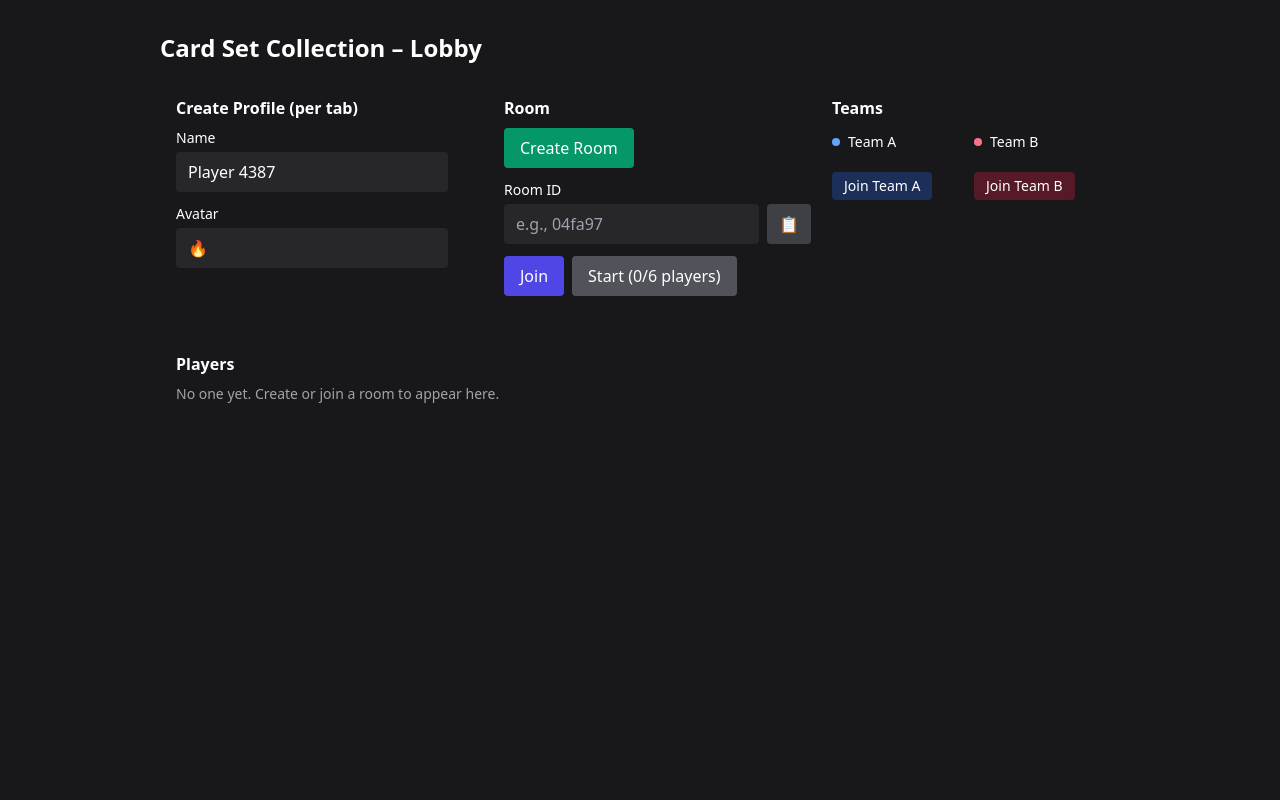
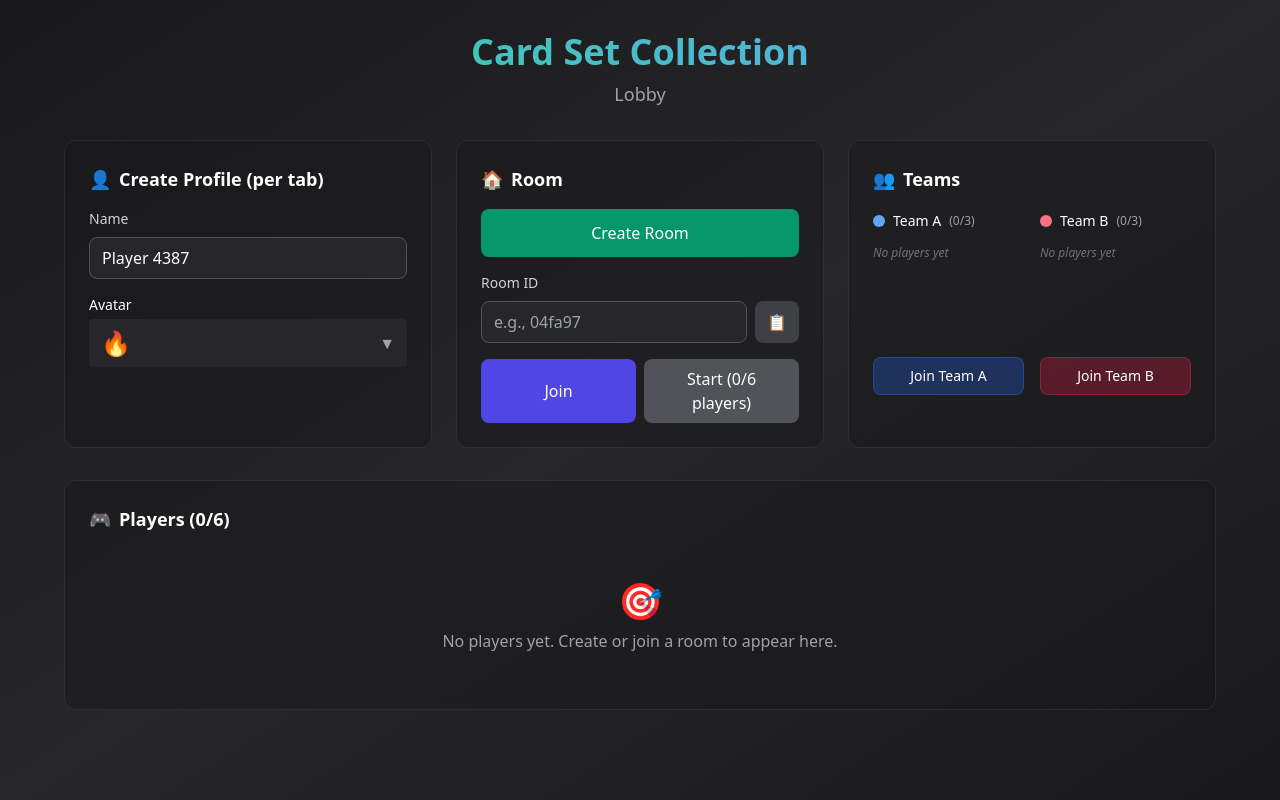
Before and after one commit to ashankaushanka96/set-game-discord, a React (Vite) app in the folder frontend/: page / in a window 1280 px wide. Built offline with nearby package versions, Linux system fonts and the light colour scheme.

Commit message:
working 28

```diff
--- a/frontend/src/components/AvatarPicker.jsx
+++ b/frontend/src/components/AvatarPicker.jsx
@@ -2,7 +2,11 @@ import { useState } from 'react';
 import { useStore } from '../store';
 import { generateUUID } from '../utils/uuid.js';
 
-const AVATARS = ['🦊','🐼','🐸','🐯','🐵','🐱','🐶','🦁','🐨','🐷'];
+const AVATARS = [
+  '🦊','🐼','🐸','🐯','🐵','🐱','🐶','🦁','🐨','🐷',
+  '🔥','⚡','🌟','💎','🎯','🎮','🏆','🎨','🎭','🎪',
+  '🚀','⚽','🏀','🎲','🎯','🎪','🎨','🎭','🎪','🎮'
+];
 
 export default function AvatarPicker(){
   const { setMe } = useStore();
--- /dev/null
+++ b/frontend/src/components/AvatarSelector.jsx
@@ -0,0 +1,83 @@
+import { useState, useEffect, useRef } from 'react';
+
+const AVATARS = [
+  '🦊','🐼','🐸','🐯','🐵','🐱','🐶','🦁','🐨','🐷',
+  '🔥','⚡','🌟','💎','🎯','🎮','🏆','🎨','🎭','🎪',
+  '🚀','⚽','🏀','🎲','🎯','🎪','🎨','🎭','🎪','🎮'
+];
+
+export default function AvatarSelector({ selectedAvatar, onAvatarSelect, className = "" }) {
+  const [isOpen, setIsOpen] = useState(false);
+  const dropdownRef = useRef(null);
+
+  // Close dropdown when clicking outside
+  useEffect(() => {
+    function handleClickOutside(event) {
+      if (dropdownRef.current && !dropdownRef.current.contains(event.target)) {
+        setIsOpen(false);
+      }
+    }
+
+    if (isOpen) {
+      document.addEventListener('mousedown', handleClickOutside);
+      return () => document.removeEventListener('mousedown', handleClickOutside);
+    }
+  }, [isOpen]);
+
+  return (
+    <div className={`relative ${className}`} ref={dropdownRef}>
+      <label className="block text-sm mb-1">Avatar</label>
+
+      {/* Selected Avatar Display */}
+      <button
+        onClick={() => setIsOpen(!isOpen)}
+        className="w-full bg-zinc-800 rounded px-3 py-2 flex items-center justify-between hover:bg-zinc-700 transition-colors"
+      >
+        <span className="text-2xl">{selectedAvatar}</span>
+        <span className="text-zinc-400">{isOpen ? '▲' : '▼'}</span>
+      </button>
+
+      {/* Avatar Grid */}
+      {isOpen && (
+        <div className="absolute bottom-full left-0 right-0 mb-1 bg-zinc-800 rounded-lg p-2 shadow-xl border border-zinc-700 z-[9999]">
+          <div className="grid grid-cols-6 gap-1 max-h-24 overflow-y-auto">
+            {AVATARS.map((avatar) => (
+              <button
+                key={avatar}
+                onClick={() => {
+                  onAvatarSelect(avatar);
+                  setIsOpen(false);
+                }}
+                className={`text-lg p-1 rounded transition-colors ${
+                  selectedAvatar === avatar
+                    ? 'bg-emerald-600 hover:bg-emerald-500'
+                    : 'bg-zinc-700 hover:bg-zinc-600'
+                }`}
+                title={avatar}
+              >
+                {avatar}
+              </button>
+            ))}
+          </div>
+
+          {/* Custom Avatar Input */}
+          <div className="mt-2 pt-2 border-t border-zinc-700">
+            <label className="block text-xs text-zinc-400 mb-1">Custom</label>
+            <input
+              type="text"
+              placeholder="Emoji..."
+              className="w-full bg-zinc-700 rounded px-2 py-1 text-xs"
+              onKeyDown={(e) => {
+                if (e.key === 'Enter' && e.target.value.trim()) {
+                  onAvatarSelect(e.target.value.trim());
+                  setIsOpen(false);
+                  e.target.value = '';
+                }
+              }}
+            />
+          </div>
+        </div>
+      )}
+    </div>
+  );
+}
--- a/frontend/src/components/Lobby.jsx
+++ b/frontend/src/components/Lobby.jsx
@@ -2,8 +2,9 @@ import { useEffect, useMemo, useState } from "react";
 import { useNavigate } from "react-router-dom";
 import { useStore } from "../store";
 import { connectWS, send } from "../ws";
-import { API_BASE } from "../config.js";
-import { generateUUID } from "../utils/uuid.js";
+import AvatarSelector from "./AvatarSelector";
+
+const API = "http://localhost:8000";
 
 export default function Lobby() {
   const navigate = useNavigate();
@@ -50,7 +51,7 @@ export default function Lobby() {
 
   // ensure per-tab identity
   useEffect(() => {
-    setMe({ id: me?.id || generateUUID(), name, avatar });
+    setMe({ id: me?.id || crypto.randomUUID(), name, avatar });
     // eslint-disable-next-line react-hooks/exhaustive-deps
   }, []);
 
@@ -68,7 +69,7 @@ export default function Lobby() {
       name: useStore.getState().me.name,
       avatar: useStore.getState().me.avatar,
     };
-    const res = await fetch(`${API_BASE}/rooms/${rid}/players`, {
+    const res = await fetch(`${API}/rooms/${rid}/players`, {
       method: "POST",
       headers: { "Content-Type": "application/json" },
       body: JSON.stringify(body),
@@ -80,7 +81,7 @@ export default function Lobby() {
   const createRoom = async () => {
     setError(""); setBusy(true);
     try {
-      const res = await fetch(`${API_BASE}/rooms`, { method: "POST" });
+      const res = await fetch(`${API}/rooms`, { method: "POST" });
       if (!res.ok) throw new Error(`Create failed: ${res.status}`);
       const data = await res.json(); // {room_id}
       const rid = data.room_id;
@@ -140,17 +141,19 @@ export default function Lobby() {
 
   const copyRoomId = async () => {
     try {
-      // Try modern clipboard API first
-      if (navigator.clipboard && window.isSecureContext) {
-        await navigator.clipboard.writeText(roomInput);
-        setCopied(true);
-        setTimeout(() => setCopied(false), 1200);
+      const roomIdToCopy = roomId || roomInput;
+      if (!roomIdToCopy) {
+        setError("No room ID to copy");
         return;
       }
 
-      // Fallback for non-secure contexts (like IP addresses)
+      // Try modern clipboard API first
+      if (navigator.clipboard && navigator.clipboard.writeText) {
+        await navigator.clipboard.writeText(roomIdToCopy);
+      } else {
+        // Fallback for older browsers or non-HTTPS environments
         const textArea = document.createElement('textarea');
-      textArea.value = roomInput;
+        textArea.value = roomIdToCopy;
         textArea.style.position = 'fixed';
         textArea.style.left = '-999999px';
         textArea.style.top = '-999999px';
@@ -160,96 +163,118 @@ export default function Lobby() {
 
         try {
           document.execCommand('copy');
-        setCopied(true);
-        setTimeout(() => setCopied(false), 1200);
         } catch (err) {
-        console.error('Failed to copy text: ', err);
-        // Show error to user
-        setError('Failed to copy room ID. Please copy manually: ' + roomInput);
-        setTimeout(() => setError(''), 3000);
+          throw new Error('Copy command failed');
         }
 
         document.body.removeChild(textArea);
+      }
+
+      setCopied(true);
+      setTimeout(() => setCopied(false), 1200);
     } catch (error) {
-      console.error('Copy failed:', error);
-      setError('Failed to copy room ID. Please copy manually: ' + roomInput);
-      setTimeout(() => setError(''), 3000);
+      console.error('Failed to copy room ID:', error);
+      setError("Failed to copy room ID - try selecting and copying manually");
     }
   };
 
   const players = useMemo(() => Object.values(state?.players || {}), [state]);
 
   return (
-    <div className="p-4 md:p-8 max-w-5xl mx-auto">
-      <h1 className="text-xl md:text-2xl font-bold mb-4">Card Set Collection – Lobby</h1>
+    <div className="min-h-screen bg-gradient-to-br from-zinc-900 via-zinc-800 to-zinc-900 p-8">
+      <div className="max-w-6xl mx-auto">
+        <div className="text-center mb-8">
+          <h1 className="text-4xl font-bold bg-gradient-to-r from-emerald-400 to-blue-400 bg-clip-text text-transparent mb-2">
+            Card Set Collection
+          </h1>
+          <p className="text-zinc-400 text-lg">Lobby</p>
+        </div>
 
         {error && (
-        <div className="mb-4 text-sm bg-rose-600/20 border border-rose-500/40 px-3 py-2 rounded">
-          {error}
+          <div className="mb-6 text-sm bg-rose-600/20 border border-rose-500/40 px-4 py-3 rounded-lg backdrop-blur-sm">
+            <div className="flex items-center gap-2">
+              <span className="text-rose-400">⚠️</span>
+              <span>{error}</span>
+            </div>
           </div>
         )}
 
-      <div className="grid grid-cols-1 lg:grid-cols-3 gap-4 md:gap-6">
+        <div className="grid grid-cols-1 lg:grid-cols-3 gap-6 mb-8 relative">
           {/* Profile */}
-        <div className="bg-zinc-900/50 rounded-xl p-4">
-          <h2 className="font-semibold mb-2">Create Profile (per tab)</h2>
-          <label className="block text-sm mb-1">Name</label>
+          <div className="bg-zinc-900/50 backdrop-blur-sm rounded-xl p-6 border border-zinc-700/50 relative overflow-visible">
+            <h2 className="font-semibold mb-4 text-lg flex items-center gap-2">
+              <span className="text-emerald-400">👤</span>
+              Create Profile (per tab)
+            </h2>
+            <div className="space-y-4">
+              <div>
+                <label className="block text-sm mb-2 text-zinc-300">Name</label>
                 <input
-            className="w-full bg-zinc-800 rounded px-3 py-2 mb-3"
+                  className="w-full bg-zinc-800 border border-zinc-600 rounded-lg px-3 py-2 focus:outline-none focus:ring-2 focus:ring-emerald-500 focus:border-transparent transition-all"
                   value={name}
                   onChange={(e)=>setName(e.target.value)}
+                  placeholder="Enter your name"
                 />
-          <label className="block text-sm mb-1">Avatar</label>
-          <input
-            className="w-full bg-zinc-800 rounded px-3 py-2"
-            value={avatar}
-            onChange={(e)=>setAvatar(e.target.value)}
+              </div>
+              <AvatarSelector
+                selectedAvatar={avatar}
+                onAvatarSelect={setAvatar}
               />
+            </div>
           </div>
 
           {/* Room controls */}
-        <div className="bg-zinc-900/50 rounded-xl p-4">
-          <h2 className="font-semibold mb-2">Room</h2>
+          <div className="bg-zinc-900/50 backdrop-blur-sm rounded-xl p-6 border border-zinc-700/50">
+            <h2 className="font-semibold mb-4 text-lg flex items-center gap-2">
+              <span className="text-blue-400">🏠</span>
+              Room
+            </h2>
 
-          <div className="flex gap-2 mb-3">
+            <div className="space-y-4">
               <button
-              className="bg-emerald-600 px-3 md:px-4 py-2 rounded disabled:opacity-50 text-sm md:text-base"
+                className="w-full bg-emerald-600 hover:bg-emerald-500 px-4 py-3 rounded-lg disabled:opacity-50 transition-colors font-medium"
                 onClick={createRoom}
                 disabled={busy}
                 title="Create a new room"
               >
                 {busy ? "Creating..." : "Create Room"}
               </button>
-          </div>
 
-          <label className="block text-sm mb-1">Room ID</label>
+              <div>
+                <label className="block text-sm mb-2 text-zinc-300">Room ID</label>
                 <div className="flex gap-2">
                   <input
-              className="flex-1 bg-zinc-800 rounded px-3 py-2"
+                    className="flex-1 bg-zinc-800 border border-zinc-600 rounded-lg px-3 py-2 focus:outline-none focus:ring-2 focus:ring-blue-500 focus:border-transparent transition-all"
                     value={roomInput}
                     onChange={(e)=>setRoomInput(e.target.value)}
                     placeholder="e.g., 04fa97"
                   />
                   <button
-              className="bg-zinc-700 px-3 rounded hover:bg-zinc-600"
+                    className={`px-3 py-2 rounded-lg transition-colors ${
+                      copied
+                        ? 'bg-emerald-600 text-white'
+                        : 'bg-zinc-700 hover:bg-zinc-600 text-zinc-300'
+                    }`}
                     onClick={copyRoomId}
                     title="Copy Room ID"
+                    disabled={!roomId && !roomInput}
                   >
-              📋
+                    {copied ? '✓' : '📋'}
                   </button>
                 </div>
                 {copied && <div className="text-xs mt-1 text-emerald-400">Copied!</div>}
+              </div>
 
-          <div className="mt-3 flex flex-col sm:flex-row gap-2">
+              <div className="flex gap-2">
                 <button
-              className="bg-indigo-600 px-3 md:px-4 py-2 rounded disabled:opacity-50 text-sm md:text-base"
+                  className="flex-1 bg-indigo-600 hover:bg-indigo-500 px-4 py-2 rounded-lg disabled:opacity-50 transition-colors"
                   onClick={joinRoom}
                   disabled={busy}
                 >
                   {busy ? "Joining..." : "Join"}
                 </button>
                 <button
-              className={`px-3 md:px-4 py-2 rounded text-sm md:text-base ${
+                  className={`flex-1 px-4 py-2 rounded-lg transition-colors ${
                     players.length >= 6 && players.filter(p => p.team).length >= 6
                       ? 'bg-amber-600 hover:bg-amber-500'
                       : 'bg-zinc-600 cursor-not-allowed'
@@ -266,44 +291,58 @@ export default function Lobby() {
                 </button>
               </div>
             </div>
+          </div>
 
           {/* Teams */}
-        <div className="bg-zinc-900/50 rounded-xl p-4">
-          <h2 className="font-semibold mb-2">Teams</h2>
-          <div className="grid grid-cols-1 sm:grid-cols-2 gap-3">
-            <div>
-              <div className="inline-flex items-center gap-2 text-sm mb-2">
-                <span className="inline-block h-2 w-2 rounded-full bg-blue-400"></span>
+          <div className="bg-zinc-900/50 backdrop-blur-sm rounded-xl p-6 border border-zinc-700/50">
+            <h2 className="font-semibold mb-4 text-lg flex items-center gap-2">
+              <span className="text-purple-400">👥</span>
+              Teams
+            </h2>
+            <div className="grid grid-cols-2 gap-4">
+              <div className="space-y-3">
+                <div className="inline-flex items-center gap-2 text-sm font-medium">
+                  <span className="inline-block h-3 w-3 rounded-full bg-blue-400"></span>
                   <span>Team A</span>
+                  <span className="text-xs text-zinc-400">({players.filter(p=>p.team==='A').length}/3)</span>
                 </div>
-              <div className="space-y-2">
+                <div className="space-y-2 min-h-[100px]">
                   {players.filter(p=>p.team==='A').map(p=>(
-                  <div key={p.id} className="bg-blue-600/10 rounded px-3 py-2 text-sm">
-                    {p.avatar} {p.name}
+                    <div key={p.id} className="bg-blue-600/20 border border-blue-500/30 rounded-lg px-3 py-2 text-sm flex items-center gap-2">
+                      <span className="text-lg">{p.avatar}</span>
+                      <span>{p.name}</span>
                     </div>
                   ))}
+                  {players.filter(p=>p.team==='A').length === 0 && (
+                    <div className="text-xs text-zinc-500 italic">No players yet</div>
+                  )}
                 </div>
                 <button
-                className="mt-3 bg-blue-600/30 hover:bg-blue-600/40 px-2 md:px-3 py-1 rounded text-xs md:text-sm"
+                  className="w-full bg-blue-600/30 hover:bg-blue-600/40 border border-blue-500/30 px-3 py-2 rounded-lg text-sm transition-colors"
                   onClick={()=>send(useStore.getState().ws,'select_team',{ player_id: useStore.getState().me.id, team:'A' })}
                 >
                   Join Team A
                 </button>
               </div>
-            <div>
-              <div className="inline-flex items-center gap-2 text-sm mb-2">
-                <span className="inline-block h-2 w-2 rounded-full bg-rose-400"></span>
+              <div className="space-y-3">
+                <div className="inline-flex items-center gap-2 text-sm font-medium">
+                  <span className="inline-block h-3 w-3 rounded-full bg-rose-400"></span>
                   <span>Team B</span>
+                  <span className="text-xs text-zinc-400">({players.filter(p=>p.team==='B').length}/3)</span>
                 </div>
-              <div className="space-y-2">
+                <div className="space-y-2 min-h-[100px]">
                   {players.filter(p=>p.team==='B').map(p=>(
-                  <div key={p.id} className="bg-rose-600/10 rounded px-3 py-2 text-sm">
-                    {p.avatar} {p.name}
+                    <div key={p.id} className="bg-rose-600/20 border border-rose-500/30 rounded-lg px-3 py-2 text-sm flex items-center gap-2">
+                      <span className="text-lg">{p.avatar}</span>
+                      <span>{p.name}</span>
                     </div>
                   ))}
+                  {players.filter(p=>p.team==='B').length === 0 && (
+                    <div className="text-xs text-zinc-500 italic">No players yet</div>
+                  )}
                 </div>
                 <button
-                className="mt-3 bg-rose-600/30 hover:bg-rose-600/40 px-2 md:px-3 py-1 rounded text-xs md:text-sm"
+                  className="w-full bg-rose-600/30 hover:bg-rose-600/40 border border-rose-500/30 px-3 py-2 rounded-lg text-sm transition-colors"
                   onClick={()=>send(useStore.getState().ws,'select_team',{ player_id: useStore.getState().me.id, team:'B' })}
                 >
                   Join Team B
@@ -314,15 +353,32 @@ export default function Lobby() {
         </div>
 
         {/* Player list */}
-      <div className="mt-6 bg-zinc-900/50 rounded-xl p-4">
-        <h2 className="font-semibold mb-2">Players</h2>
-        <div className="flex flex-wrap gap-2">
+        <div className="bg-zinc-900/50 backdrop-blur-sm rounded-xl p-6 border border-zinc-700/50">
+          <h2 className="font-semibold mb-4 text-lg flex items-center gap-2">
+            <span className="text-green-400">🎮</span>
+            Players ({players.length}/6)
+          </h2>
+          <div className="grid grid-cols-2 md:grid-cols-3 lg:grid-cols-6 gap-3">
             {players.map(p=>(
-            <div key={p.id} className="px-3 py-2 bg-zinc-800 rounded">
-              {p.avatar} {p.name} <span className="opacity-60 text-xs">{p.team ? `(${p.team})` : ''}</span>
+              <div key={p.id} className="px-4 py-3 bg-zinc-800/50 border border-zinc-600/50 rounded-lg flex flex-col items-center gap-2">
+                <span className="text-2xl">{p.avatar}</span>
+                <span className="text-sm font-medium text-center">{p.name}</span>
+                {p.team && (
+                  <span className={`text-xs px-2 py-1 rounded-full ${
+                    p.team === 'A' ? 'bg-blue-600/30 text-blue-300' : 'bg-rose-600/30 text-rose-300'
+                  }`}>
+                    Team {p.team}
+                  </span>
+                )}
               </div>
             ))}
-          {!players.length && <div className="opacity-60 text-sm">No one yet. Create or join a room to appear here.</div>}
+            {!players.length && (
+              <div className="col-span-full text-center py-8">
+                <div className="text-4xl mb-2">🎯</div>
+                <div className="text-zinc-400">No players yet. Create or join a room to appear here.</div>
+              </div>
+            )}
+          </div>
         </div>
       </div>
     </div>
--- a/frontend/src/components/Seat.jsx
+++ b/frontend/src/components/Seat.jsx
@@ -24,9 +24,22 @@ export default function Seat({ seatIndex, player, highlight, selectable, onSelec
           player && !player.connected ? 'opacity-50 grayscale' : '',
         ].join(' ')}
       >
-        <div className="text-lg sm:text-xl md:text-2xl">🔥</div>
-        <div className="text-[10px] sm:text-xs mt-1 opacity-90 line-clamp-1">{player?.name || 'Empty'}</div>
-        <div className="text-[8px] sm:text-[10px] opacity-60">{player ? `Seat ${player.seat+1}` : `Seat ${seatIndex+1}`}</div>
+        {/* Avatar Background */}
+        <div className="absolute inset-0 flex items-center justify-center">
+          <div className="text-4xl sm:text-5xl md:text-6xl opacity-60 select-none">
+            {player?.avatar || '🔥'}
+          </div>
+        </div>
+
+        {/* Content Overlay */}
+        <div className="relative z-10 flex flex-col items-center justify-center">
+          <div className="text-[10px] sm:text-xs mt-1 opacity-90 line-clamp-1 bg-black/50 px-1 rounded backdrop-blur-sm">
+            {player?.name || 'Empty'}
+          </div>
+          <div className="text-[8px] sm:text-[10px] opacity-60 bg-black/50 px-1 rounded backdrop-blur-sm">
+            {player ? `Seat ${player.seat+1}` : `Seat ${seatIndex+1}`}
+          </div>
+        </div>
         {isMe && (
           <div className="absolute -bottom-1 left-1/2 -translate-x-1/2 text-[10px] bg-cyan-600/90 px-2 py-[2px] rounded-full">
             You
```
Lines whose indentation alone changed are shown as unchanged.
